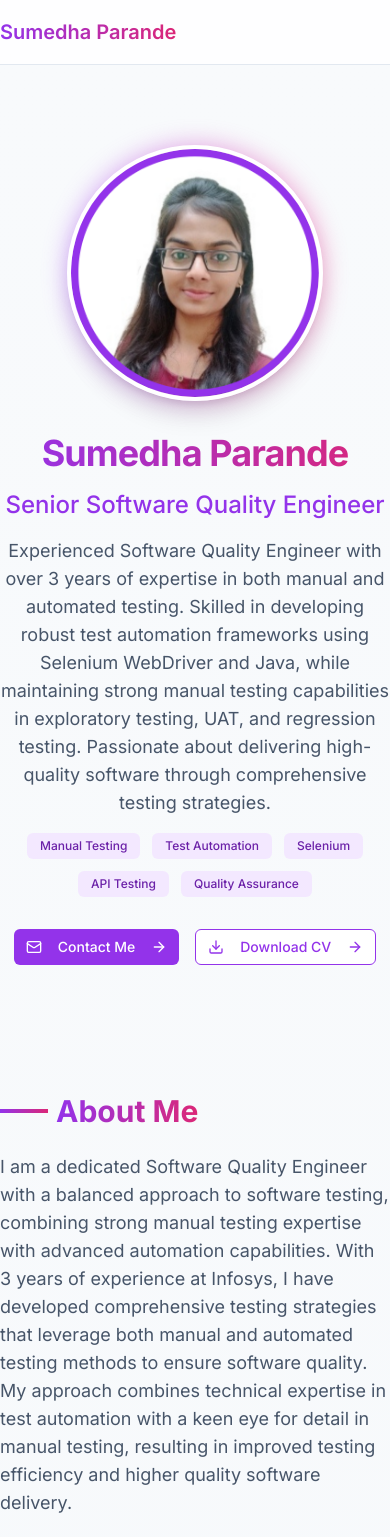
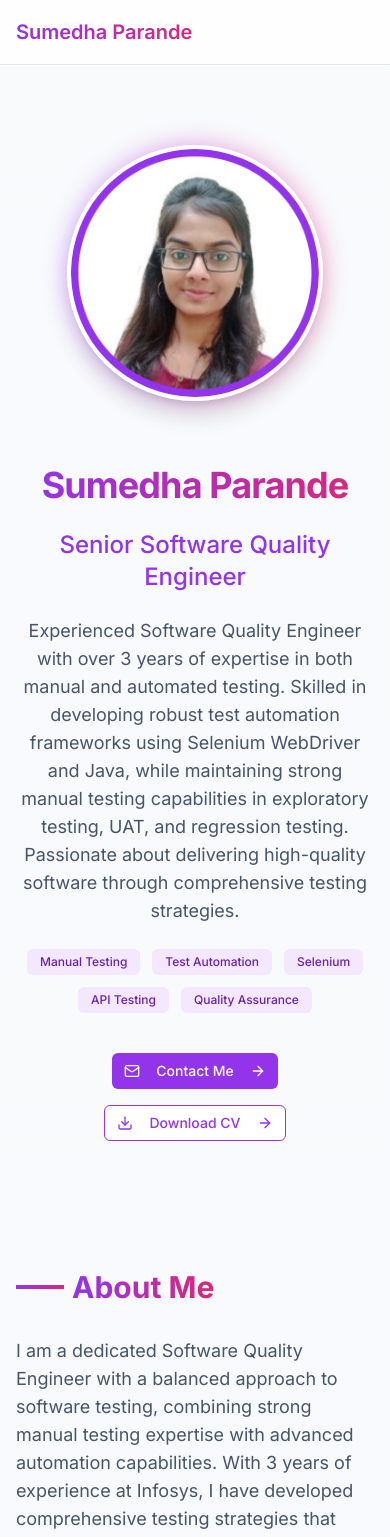
Before and after one commit to sumedhaparande/sumedha-parande-portfolio, a Next.js app: page / in a window 390 px wide. Shown: the top 1537 px of the page. Built offline with nearby package versions, Linux system fonts and the light colour scheme.

Commit message:
fix styling issues

```diff
--- a/app/page.tsx
+++ b/app/page.tsx
@@ -7,7 +7,6 @@ import { Mail, Linkedin, MapPin, Phone, Download, Github, ExternalLink, CheckCir
 import { Progress } from "@/components/ui/progress"
 import { Suspense } from "react"
 import Loading from "./components/loading"
-import ImageLoader from "./components/image-loader"
 import ProfileImage from "./components/profile-image"
 
 export default function Home() {
@@ -16,7 +15,8 @@ export default function Home() {
       <div className="min-h-screen bg-gradient-to-b from-slate-50 to-slate-100">
         {/* Navigation */}
         <header className="sticky top-0 z-50 w-full border-b bg-white/80 backdrop-blur-sm">
-          <div className="container flex h-16 items-center justify-between">
+          <div className="container mx-auto px-4 sm:px-6 lg:px-8 max-w-7xl">
+            <div className="flex h-16 items-center justify-between">
               <div className="font-semibold text-xl bg-gradient-to-r from-purple-600 to-pink-600 bg-clip-text text-transparent hover:scale-105 transition-transform">Sumedha Parande</div>
               <nav className="hidden md:flex gap-6">
                 {["About", "Skills", "Experience", "Education", "Certifications", "Contact"].map((item) => (
@@ -30,30 +30,32 @@ export default function Home() {
                   </a>
                 ))}
               </nav>
-            <Button variant="outline" size="sm" className="hidden md:flex bg-purple-600 text-white hover:bg-purple-700 hover:text-white border-none transition-all hover:scale-105">
+              <Button variant="outline" size="sm" className="hidden md:flex border-purple-600 text-purple-600 hover:bg-purple-50 transition-all hover:scale-105">
                 <Download className="mr-2 h-4 w-4" />
                 <a href="/Sumedhe_Parande_Resume.pdf" target="_blank" rel="noopener noreferrer" className="flex items-center">
                   Resume
                 </a>
               </Button>
             </div>
+          </div>
         </header>
 
-        <main className="container py-8 space-y-20">
+        <main className="container mx-auto px-4 sm:px-6 lg:px-8 max-w-7xl py-8 space-y-20">
           {/* Hero Section */}
-          <section id="hero" className="py-12 md:py-24 flex flex-col md:flex-row items-center gap-8">
-            <div className="relative w-64 h-64 md:w-80 md:h-80 mx-auto md:mx-0 group">
+          <section id="hero" className="py-12 md:py-24">
+            <div className="flex flex-col md:flex-row items-center justify-between gap-16 max-w-7xl mx-auto">
+              <div className="relative w-64 h-64 md:w-80 md:h-80 group">
                 <div className="absolute inset-0 rounded-full bg-gradient-to-r from-purple-500 to-pink-500 animate-pulse blur-md opacity-70 group-hover:opacity-100 transition-opacity"></div>
                 <ProfileImage />
               </div>
-            <div className="text-center md:text-left space-y-4 md:flex-1">
+              <div className="text-center md:text-left space-y-6 flex-1">
                 <h1 className="text-4xl md:text-6xl font-bold tracking-tight bg-gradient-to-r from-purple-600 to-pink-600 bg-clip-text text-transparent animate-fade-in">
                   Sumedha Parande
                 </h1>
                 <h2 className="text-2xl md:text-3xl font-medium text-purple-600 animate-fade-in-delay-1">
                   Senior Software Quality Engineer
                 </h2>
-              <p className="text-lg text-slate-600 max-w-2xl animate-fade-in-delay-2">
+                <p className="text-lg text-slate-600 animate-fade-in-delay-2">
                   Experienced Software Quality Engineer with over 3 years of expertise in both manual and automated testing.
                   Skilled in developing robust test automation frameworks using Selenium WebDriver and Java, while maintaining
                   strong manual testing capabilities in exploratory testing, UAT, and regression testing. Passionate about
@@ -66,7 +68,7 @@ export default function Home() {
                   <Badge className="px-3 py-1 bg-purple-100 text-purple-800 hover:bg-purple-200 transition-colors">API Testing</Badge>
                   <Badge className="px-3 py-1 bg-purple-100 text-purple-800 hover:bg-purple-200 transition-colors">Quality Assurance</Badge>
                 </div>
-              <div className="flex gap-4 justify-center md:justify-start pt-4 animate-fade-in-delay-4">
+                <div className="flex flex-wrap gap-4 justify-center md:justify-start pt-4 animate-fade-in-delay-4">
                   <Button className="bg-purple-600 hover:bg-purple-700 text-white transition-all hover:scale-105 group">
                     <Mail className="mr-2 h-4 w-4" />
                     Contact Me
@@ -81,16 +83,17 @@ export default function Home() {
                   </Button>
                 </div>
               </div>
+            </div>
           </section>
 
           {/* About Section */}
           <section id="about" className="scroll-mt-20">
-            <div className="space-y-6">
+            <div className="space-y-8 max-w-7xl mx-auto">
               <div className="flex items-center gap-2">
                 <div className="h-1 w-12 bg-gradient-to-r from-purple-600 to-pink-600"></div>
                 <h2 className="text-3xl font-bold bg-gradient-to-r from-purple-600 to-pink-600 bg-clip-text text-transparent">About Me</h2>
               </div>
-              <p className="text-lg text-slate-600 max-w-4xl">
+              <p className="text-lg text-slate-600">
                 I am a dedicated Software Quality Engineer with a balanced approach to software testing, combining strong
                 manual testing expertise with advanced automation capabilities. With 3 years of experience at Infosys,
                 I have developed comprehensive testing strategies that leverage both manual and automated testing methods
@@ -143,7 +146,7 @@ export default function Home() {
 
           {/* Skills Section */}
           <section id="skills" className="scroll-mt-20">
-            <div className="space-y-8">
+            <div className="space-y-8 max-w-7xl mx-auto">
               <div className="flex items-center gap-2">
                 <div className="h-1 w-12 bg-gradient-to-r from-purple-600 to-pink-600"></div>
                 <h2 className="text-3xl font-bold bg-gradient-to-r from-purple-600 to-pink-600 bg-clip-text text-transparent">Technical Skills</h2>
@@ -281,7 +284,7 @@ export default function Home() {
 
           {/* Experience Section */}
           <section id="experience" className="scroll-mt-20">
-            <div className="space-y-8">
+            <div className="space-y-8 max-w-7xl mx-auto">
               <div className="flex items-center gap-2">
                 <div className="h-1 w-12 bg-gradient-to-r from-purple-600 to-pink-600"></div>
                 <h2 className="text-3xl font-bold bg-gradient-to-r from-purple-600 to-pink-600 bg-clip-text text-transparent">Work Experience</h2>
@@ -348,7 +351,7 @@ export default function Home() {
 
           {/* Projects Section */}
           <section id="projects" className="scroll-mt-20">
-            <div className="space-y-8">
+            <div className="space-y-8 max-w-7xl mx-auto">
               <div className="flex items-center gap-2">
                 <div className="h-1 w-12 bg-gradient-to-r from-purple-600 to-pink-600"></div>
                 <h2 className="text-3xl font-bold bg-gradient-to-r from-purple-600 to-pink-600 bg-clip-text text-transparent">Test Automation Projects</h2>
@@ -484,7 +487,7 @@ export default function Home() {
 
           {/* Test Metrics Section */}
           <section id="metrics" className="scroll-mt-20">
-            <div className="space-y-8">
+            <div className="space-y-8 max-w-7xl mx-auto">
               <div className="flex items-center gap-2">
                 <div className="h-1 w-12 bg-gradient-to-r from-purple-600 to-pink-600"></div>
                 <h2 className="text-3xl font-bold bg-gradient-to-r from-purple-600 to-pink-600 bg-clip-text text-transparent">Testing Metrics & Achievements</h2>
@@ -586,7 +589,7 @@ export default function Home() {
 
           {/* Manual Testing Section */}
           <section id="manual-testing" className="scroll-mt-20">
-            <div className="space-y-8">
+            <div className="space-y-8 max-w-7xl mx-auto">
               <div className="flex items-center gap-2">
                 <div className="h-1 w-12 bg-gradient-to-r from-purple-600 to-pink-600"></div>
                 <h2 className="text-3xl font-bold bg-gradient-to-r from-purple-600 to-pink-600 bg-clip-text text-transparent">Manual Testing Expertise</h2>
@@ -617,7 +620,7 @@ export default function Home() {
                         <CheckCircle2 className="h-5 w-5 text-purple-600 flex-shrink-0 mt-1" />
                         <div>
                           <span className="font-medium">Regression Testing</span>
-                          <p className="text-sm text-slate-600">Ensuring new changes don't affect existing functionality</p>
+                          <p className="text-sm text-slate-600">Ensuring new changes don&apos;t affect existing functionality</p>
                         </div>
                       </li>
                       <li className="flex gap-2">
@@ -750,7 +753,7 @@ export default function Home() {
 
           {/* Education Section */}
           <section id="education" className="scroll-mt-20">
-            <div className="space-y-8">
+            <div className="space-y-8 max-w-7xl mx-auto">
               <div className="flex items-center gap-2">
                 <div className="h-1 w-12 bg-gradient-to-r from-purple-600 to-pink-600"></div>
                 <h2 className="text-3xl font-bold bg-gradient-to-r from-purple-600 to-pink-600 bg-clip-text text-transparent">Education</h2>
@@ -782,7 +785,7 @@ export default function Home() {
 
           {/* Certifications Section */}
           <section id="certifications" className="scroll-mt-20">
-            <div className="space-y-8">
+            <div className="space-y-8 max-w-7xl mx-auto">
               <div className="flex items-center gap-2">
                 <div className="h-1 w-12 bg-gradient-to-r from-purple-600 to-pink-600"></div>
                 <h2 className="text-3xl font-bold bg-gradient-to-r from-purple-600 to-pink-600 bg-clip-text text-transparent">Certifications</h2>
@@ -891,7 +894,7 @@ export default function Home() {
 
           {/* Contact Section */}
           <section id="contact" className="scroll-mt-20">
-            <div className="space-y-8">
+            <div className="space-y-8 max-w-7xl mx-auto">
               <div className="flex items-center gap-2">
                 <div className="h-1 w-12 bg-gradient-to-r from-purple-600 to-pink-600"></div>
                 <h2 className="text-3xl font-bold bg-gradient-to-r from-purple-600 to-pink-600 bg-clip-text text-transparent">Contact Me</h2>
@@ -1018,7 +1021,7 @@ export default function Home() {
 
         {/* Footer */}
         <footer className="border-t bg-white py-8">
-          <div className="container">
+          <div className="container mx-auto px-4 sm:px-6 lg:px-8 max-w-7xl">
             <div className="flex flex-col md:flex-row justify-between items-center gap-4">
               <div className="text-center md:text-left">
                 <p className="font-semibold text-lg bg-gradient-to-r from-purple-600 to-pink-600 bg-clip-text text-transparent">Sumedha Parande</p>
```
Lines whose indentation alone changed are shown as unchanged.
